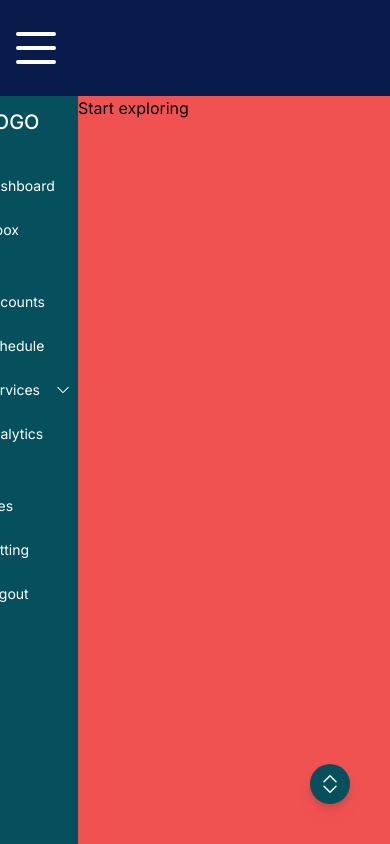
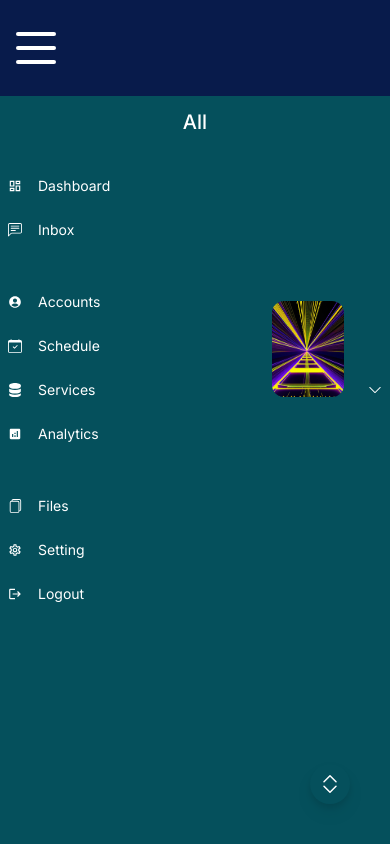
Before and after one commit to karengonzalezdev/blog, a Next.js app: page /subjects in a window 390 px wide. Shown: the top 844 px of the page. Built offline with nearby package versions, Linux system fonts and the light colour scheme.

Commit message:
Responsiveness for subjects page created

```diff
--- a/src/app/page.jsx
+++ b/src/app/page.jsx
@@ -33,7 +33,7 @@ const Homepage = () => {
 
   </div>
 
-  <h1 className="text-3xl font-bold text-white pl-10">Recent:</h1>
+  <h1 className="text-3xl font-bold text-white pl-10 pt-10">Recent:</h1>
           {/* SECTIONS */}
       <div className="flex flex-wrap xl:justify-between items-center justify-center gap-5 h-full pt-2 md:pt-10 pb-[5%] pl-[5%] pr-[5%]">
               {/* CONTAINER 1 */}
--- a/src/app/subjects/page.jsx
+++ b/src/app/subjects/page.jsx
@@ -1,17 +1,37 @@
 import SideBar from "@/components/sideBar";
+import Image from "next/image";
 
 const SubjectsPage = () => {
  return (
  <div className='h-screen flex'>
+
     {/* SIDEBAR */}
-    <div className="w-1/5">
+    <div className="absolute md:relative w-full md:w-1/5">
     <SideBar />
     </div>
+
+   <div className="md:w-4/5 flex flex-col">
+   <div className="h-[60%] flex flex-row-reverse md:flex-row">
+
+   <div className="bg-green-500 w-[40%] md:w-[30%] content-center">
+    {/* IMAGE */}
+            <div className="flex h-[5rem] sm:h-[30%] md:h-[8rem] lg:h-[12rem] w-[6rem] pt-2 sm:pt-0 sm:w-[50%] md:w-[80%] m-auto rounded-xl rotate-90 md:rotate-0">
+            <Image src="/example.jpg" alt="Arrow" width={600} height={400} priority className="rounded-xl"/>
+            </div>
+        </div>
     {/* TEXT */}
-    <div className="w-4/5 bg-red-500">
-    <h1>Start exploring</h1>
+   <div className="bg-red-500 text-left content-center pl-[5%] w-[60%] md:w-[70%]">
+    <h1 className="text-white font-bold text-3xl sm:text-5xl text-center">Start exploring</h1>
     </div>
+    </div>
+
+   {/* BANNER */}
+   <div className="h-[40%] md:w-[100%] flex bg-yellow-500">
+            <Image src="/example.jpg" alt="BackgroundImage" width={1100} height={400} priority className=""/>
+        </div>
+        </div>
  </div>
+
 )
 }
 
--- a/src/components/sideBar.jsx
+++ b/src/components/sideBar.jsx
@@ -60,9 +60,9 @@ const SideBar = () => {
   };
 
   return (
- <div className='h-screen flex items-end justify-end'>
+ <div className='h-screen flex'>
 
-<button className="fixed lg:hidden z-90 bottom-10 right-10 bg-teal-800 w-10 h-10 rounded-full drop-shadow-lg
+<button className="fixed md:hidden z-90 bottom-10 right-10 bg-teal-800 w-10 h-10 rounded-full drop-shadow-lg
 flex justify-center items-center text-white text-2xl hover:bg-teal-800 duration-300" onClick={toggleSideBar}>
 <span className="text-white">
           <svg
@@ -78,13 +78,13 @@ flex justify-center items-center text-white text-2xl hover:bg-teal-800 duration-
           </svg>
         </span>
 </button>
-<div className={` ${open ? 'w-48' : 'w-0'} lg:w-72 bg-teal-800  h-screen relative duration-500`}>
+<div className={` ${open ? 'w-screen' : 'w-0'} md:w-72 bg-teal-800 h-screen duration-500`}>
 
 <div className="justify-center mt-3">
-    <h1 className={`text-white font-medium text-xl text-center duration-200 ${!open && 'invisible'}`}>LOGO</h1>
+    <h1 className={`text-white font-medium text-xl text-center duration-200 ${!open && 'invisible'} md:visible`}>All</h1>
 </div>
 
-<ul className="pt-6">
+<ul className={`${!open && 'invisible'} md:visible pt-6`}>
 {Menus.map((Menu, index)=>(
 <div key={index}>
 <li  className={`flex rounded-md p-2 cursor-pointer hover:bg-teal-400 text-white text-sm items-center gap-x-4 ${Menu.gap ? 'mt-9' : 'mt-2'}`}>
```
